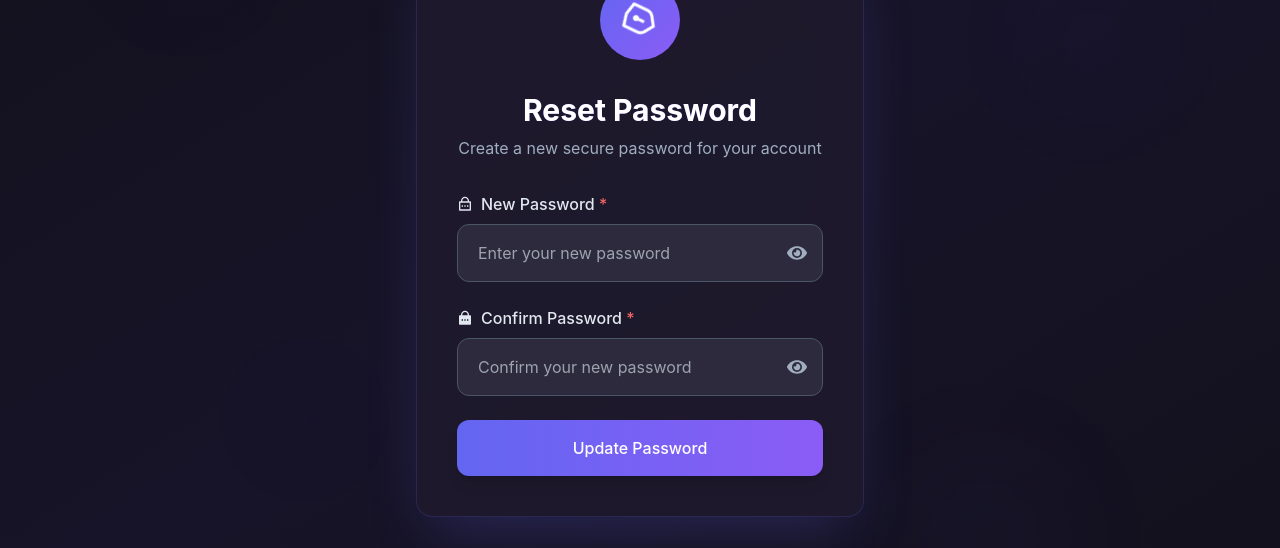
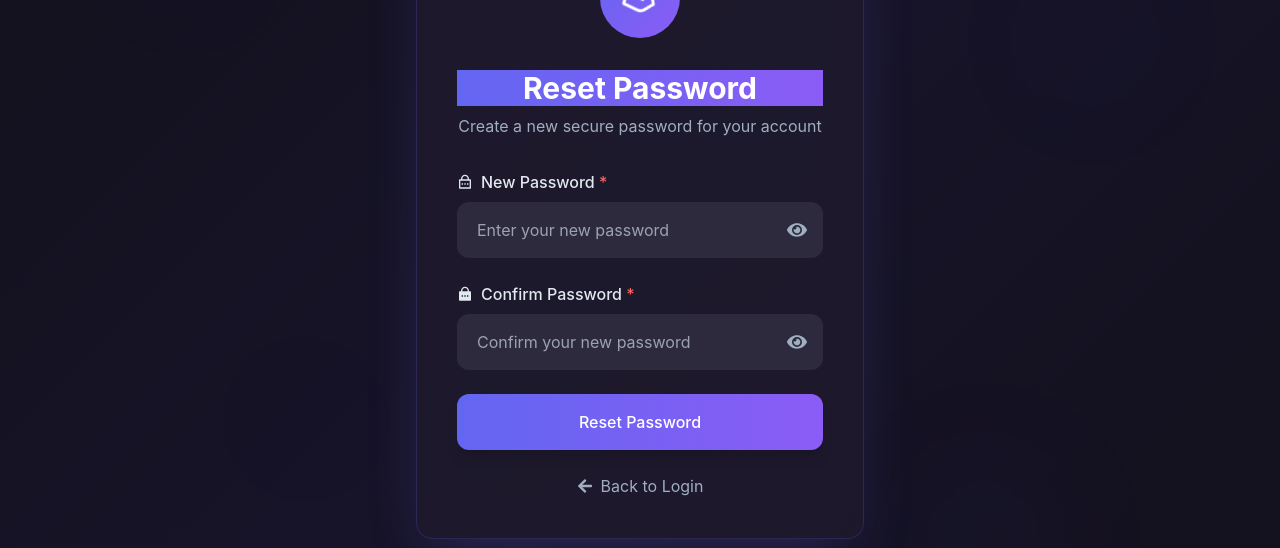
Before and after one commit to gourabbistu089/Learnify_Client, a React (Vite) app: page /update-password/1 in a window 1280 px wide. Shown: the part 228-776 px from the top of the page. Built offline with nearby package versions, Linux system fonts and the light colour scheme; no server answers.

Commit message:
update passoword component update

```diff
--- a/src/pages/UpdatePassword.jsx
+++ b/src/pages/UpdatePassword.jsx
@@ -1,10 +1,11 @@
 import React, { useState, useEffect } from 'react';
-import { motion } from 'framer-motion';
+import { motion, AnimatePresence } from 'framer-motion';
 import { useDispatch, useSelector } from 'react-redux';
-import { useLocation, useNavigate } from 'react-router-dom';
+import { Link, useLocation, useNavigate } from 'react-router-dom';
 import { resetPassword } from '../services/apiCalls/authCall';
-import { RiLockPasswordLine, RiLockPasswordFill, RiShieldKeyholeLine } from "react-icons/ri";
+import { RiLockPasswordLine, RiLockPasswordFill } from "react-icons/ri";
 import { FaEyeSlash, FaEye, FaArrowLeft } from "react-icons/fa";
+import { RiShieldKeyholeLine } from "react-icons/ri";
 
 function UpdatePassword() {
     const dispatch = useDispatch();
@@ -21,7 +22,6 @@ function UpdatePassword() {
     });
     const [passwordsMatch, setPasswordsMatch] = useState(true);
 
-    // Calculate password strength
     useEffect(() => {
         const calculateStrength = (password) => {
             let strength = 0;
@@ -35,7 +35,6 @@ function UpdatePassword() {
 
         setPasswordStrength(calculateStrength(formData.password));
 
-        // Check if passwords match
         if (formData.confirmPassword) {
             setPasswordsMatch(formData.password === formData.confirmPassword);
         }
@@ -53,9 +52,9 @@ function UpdatePassword() {
     };
 
     const getStrengthColor = () => {
-        if (passwordStrength <= 1) return "#FF4D4F";
-        if (passwordStrength <= 3) return "#FAAD14";
-        return "#52C41A";
+        if (passwordStrength <= 1) return "#FF4D4F"; // Red
+        if (passwordStrength <= 3) return "#FAAD14"; // Yellow
+        return "#52C41A"; // Green
     };
 
     const getStrengthText = () => {
@@ -64,7 +63,6 @@ function UpdatePassword() {
         return "Strong";
     };
 
-    // Framer Motion variants
     const pageVariants = {
         hidden: { opacity: 0 },
         visible: { opacity: 1, transition: { duration: 0.8, ease: "easeOut" } },
@@ -106,13 +104,12 @@ function UpdatePassword() {
         },
         hover: {
             scale: 1.05,
-            boxShadow: "0 10px 20px rgba(99, 102, 241, 0.4)",
+            boxShadow: "0 10px 20px #6366F166", // Indigo with 40% opacity
             transition: { duration: 0.3 }
         },
         tap: { scale: 0.95 }
     };
 
-    // Floating background shapes
     const shapes = [
         { x: "10%", y: "10%", size: 100, delay: 0 },
         { x: "80%", y: "20%", size: 120, delay: 0.3 },
@@ -126,18 +123,19 @@ function UpdatePassword() {
             initial="hidden"
             animate="visible"
             exit="exit"
-            className="min-h-screen flex items-center justify-center bg-gradient-to-br from-[#13111C] via-[#171429] to-[#13111C] p-4 overflow-hidden relative"
+            className="min-h-screen flex items-center justify-center bg-gradient-to-br from-#13111C via-#171429 to-#13111C p-4 overflow-hidden relative"
+            style={{ background: "linear-gradient(135deg, #13111C 0%, #171429 50%, #13111C 100%)" }} // Dark purple gradient
         >
-            {/* Floating background shapes */}
             {shapes.map((shape, index) => (
                 <motion.div
                     key={index}
-                    className="absolute rounded-full bg-gradient-to-r from-[#6366F1]/10 to-[#8B5CF6]/10 blur-3xl"
+                    className="absolute rounded-full blur-3xl"
                     style={{
                         left: shape.x,
                         top: shape.y,
                         width: shape.size,
-                        height: shape.size
+                        height: shape.size,
+                        background: "linear-gradient(90deg, #6366F11A, #8B5CF61A)" // Indigo to Purple with 10% opacity
                     }}
                     initial={{ opacity: 0.3 }}
                     animate={{
@@ -163,12 +161,14 @@ function UpdatePassword() {
                     className="flex flex-col items-center justify-center text-white"
                 >
                     <motion.div
-                        className="w-20 h-20 rounded-full border-4 border-[#6366F1] border-t-transparent"
+                        className="w-20 h-20 rounded-full border-4 border-t-transparent"
+                        style={{ borderColor: "#6366F1" }} // Indigo
                         animate={{ rotate: 360 }}
                         transition={{ duration: 1.5, ease: "linear", repeat: Infinity }}
                     />
                     <motion.p
-                        className="mt-6 text-xl font-medium bg-clip-text text-transparent bg-gradient-to-r from-[#6366F1] to-[#8B5CF6]"
+                        className="mt-6 text-xl font-medium bg-clip-text text-transparent"
+                        style={{ background: "linear-gradient(90deg, #6366F1, #8B5CF6)" }} // Indigo to Purple
                         initial={{ opacity: 0 }}
                         animate={{ opacity: [0, 1, 0] }}
                         transition={{ duration: 2, repeat: Infinity }}
@@ -181,34 +181,44 @@ function UpdatePassword() {
                     variants={formVariants}
                     initial="hidden"
                     animate="visible"
-                    className="w-full max-w-md bg-[#1E1A2D]/90 backdrop-blur-xl rounded-2xl shadow-[0_25px_60px_-15px_rgba(99,102,241,0.25)] overflow-hidden border border-[#6366F1]/20"
+                    className="w-full max-w-md rounded-2xl shadow-[0_25px_60px_-15px_#6366F140] overflow-hidden"
+                    style={{
+                        backgroundColor: "#1E1A2DE6", // Dark purple with 90% opacity
+                        backdropFilter: "blur(24px)",
+                        border: "1px solid #6366F133" // Indigo with 20% opacity
+                    }}
                 >
                     <div className="p-10">
                         <motion.div
                             className="flex items-center justify-center mb-8"
                             variants={itemVariants}
                         >
-                            <div className="h-20 w-20 rounded-full bg-gradient-to-br from-[#6366F1] to-[#8B5CF6] flex items-center justify-center">
+                            <div
+                                className="h-20 w-20 rounded-full flex items-center justify-center"
+                                style={{ background: "linear-gradient(135deg, #6366F1, #8B5CF6)" }} // Indigo to Purple
+                            >
                                 <motion.div
                                     initial={{ rotate: 0 }}
                                     animate={{ rotate: 360 }}
                                     transition={{ duration: 3, ease: "linear", repeat: Infinity }}
                                 >
-                                    <RiShieldKeyholeLine size={36} className="text-white" />
+                                    <RiShieldKeyholeLine size={36} style={{ color: "#FFFFFF" }} /> {/* White */}
                                 </motion.div>
                             </div>
                         </motion.div>
 
                         <motion.h1
-                            className="text-3xl font-bold text-white mb-2 text-center bg-clip-text text-transparent bg-gradient-to-r from-[#6366F1] to-[#8B5CF6]"
+                            className="text-3xl font-bold text-white mb-2 text-center bg-clip-text text-transparent"
                             variants={itemVariants}
+                            style={{ background: "linear-gradient(90deg, #6366F1, #8B5CF6)" }} // Indigo to Purple
                         >
                             Reset Password
                         </motion.h1>
 
                         <motion.p
-                            className="text-[#A0AEC0] text-center mb-8"
+                            className="text-center mb-8"
                             variants={itemVariants}
+                            style={{ color: "#A0AEC0" }} // Light gray
                         >
                             Create a new secure password for your account
                         </motion.p>
@@ -216,24 +226,32 @@ function UpdatePassword() {
                         <form onSubmit={handleOnSubmit} className="space-y-6">
                             <motion.div variants={itemVariants} className="space-y-2">
                                 <label className="block">
-                                    <div className="flex items-center text-[#E2E8F0] font-medium mb-2">
+                                    <div className="flex items-center font-medium mb-2" style={{ color: "#E2E8F0" }}> {/* Slate */}
                                         <RiLockPasswordLine className="mr-2" />
-                                        <p>New Password <span className="text-[#F56565]">*</span></p>
+                                        <p>New Password <span style={{ color: "#F56565" }}>*</span></p> {/* Red */}
                                     </div>
                                     <div className="relative group">
                                         <input
                                             type={showPassword ? "text" : "password"}
                                             name="password"
                                             required
-                                            className="w-full px-5 py-4 bg-[#2D2A3D] text-white rounded-xl border border-[#4A5568] focus:outline-none focus:ring-2 focus:ring-[#6366F1] transition-all duration-300 pr-12"
+                                            className="w-full px-5 py-4 rounded-xl transition-all duration-300 pr-12"
                                             placeholder="Enter your new password"
                                             value={formData.password}
                                             onChange={handleOnChange}
+                                            style={{
+                                                backgroundColor: "#2D2A3D", // Dark purple
+                                                color: "#FFFFFF", // White
+                                                borderColor: "#4A5568", // Gray
+                                                outline: "none",
+                                                boxShadow: "none"
+                                            }}
                                         />
                                         <motion.span
-                                            className="absolute right-4 top-1/2 transform -translate-y-1/2 cursor-pointer text-[#A0AEC0] hover:text-white transition duration-200"
+                                            className="absolute right-4 top-1/2 transform -translate-y-1/2 cursor-pointer transition duration-200"
                                             whileHover={{ scale: 1.1 }}
                                             whileTap={{ scale: 0.9 }}
+                                            style={{ color: "#A0AEC0" }} // Light gray
                                         >
                                             {showPassword ? (
                                                 <FaEyeSlash
@@ -248,10 +266,11 @@ function UpdatePassword() {
                                             )}
                                         </motion.span>
                                         <motion.div
-                                            className="absolute -bottom-1 left-0 h-0.5 bg-gradient-to-r from-[#6366F1] to-[#8B5CF6] rounded-full"
+                                            className="absolute -bottom-1 left-0 h-0.5 rounded-full"
                                             initial={{ width: "0%" }}
                                             animate={{ width: `${(passwordStrength / 5) * 100}%` }}
                                             transition={{ duration: 0.3 }}
+                                            style={{ background: "linear-gradient(90deg, #6366F1, #8B5CF6)" }} // Indigo to Purple
                                         />
                                     </div>
                                     {formData.password && (
@@ -261,7 +280,7 @@ function UpdatePassword() {
                                             animate={{ opacity: 1, height: 'auto' }}
                                             transition={{ duration: 0.3 }}
                                         >
-                                            <p className="text-xs mr-2">Strength:</p>
+                                            <p className="text-xs mr-2" style={{ color: "#A0AEC0" }}>Strength:</p> {/* Light gray */}
                                             <p className="text-xs font-medium" style={{ color: getStrengthColor() }}>
                                                 {getStrengthText()}
                                             </p>
@@ -272,9 +291,9 @@ function UpdatePassword() {
 
                             <motion.div variants={itemVariants} className="space-y-2">
                                 <label className="block">
-                                    <div className="flex items-center text-[#E2E8F0] font-medium mb-2">
+                                    <div className="flex items-center font-medium mb-2" style={{ color: "#E2E8F0" }}> {/* Slate */}
                                         <RiLockPasswordFill className="mr-2" />
-                                        <p>Confirm Password <span className="text-[#F56565]">*</span></p>
+                                        <p>Confirm Password <span style={{ color: "#F56565" }}>*</span></p> {/* Red */}
                                     </div>
                                     <div className="relative group">
                                         <input
@@ -283,13 +302,21 @@ function UpdatePassword() {
                                             required
                                             placeholder="Confirm your new password"
                                             value={formData.confirmPassword}
-                                            className={`w-full px-5 py-4 bg-[#2D2A3D] text-white rounded-xl border ${!passwordsMatch && formData.confirmPassword ? 'border-[#FF4D4F]' : 'border-[#4A5568]'} focus:outline-none focus:ring-2 focus:ring-[#6366F1] transition-all duration-300 pr-12`}
+                                            className="w-full px-5 py-4 rounded-xl transition-all duration-300 pr-12"
                                             onChange={handleOnChange}
+                                            style={{
+                                                backgroundColor: "#2D2A3D", // Dark purple
+                                                color: "#FFFFFF", // White
+                                                borderColor: !passwordsMatch && formData.confirmPassword ? "#FF4D4F" : "#4A5568", // Red or Gray
+                                                outline: "none",
+                                                boxShadow: "none"
+                                            }}
                                         />
                                         <motion.span
-                                            className="absolute right-4 top-1/2 transform -translate-y-1/2 cursor-pointer text-[#A0AEC0] hover:text-white transition duration-200"
+                                            className="absolute right-4 top-1/2 transform -translate-y-1/2 cursor-pointer transition duration-200"
                                             whileHover={{ scale: 1.1 }}
                                             whileTap={{ scale: 0.9 }}
+                                            style={{ color: "#A0AEC0" }} // Light gray
                                         >
                                             {showConfirmPassword ? (
                                                 <FaEyeSlash
@@ -306,10 +333,11 @@ function UpdatePassword() {
                                     </div>
                                     {!passwordsMatch && formData.confirmPassword && (
                                         <motion.p
-                                            className="mt-1 text-[#FF4D4F] text-xs"
+                                            className="mt-1 text-xs"
                                             initial={{ opacity: 0, y: -10 }}
                                             animate={{ opacity: 1, y: 0 }}
                                             transition={{ duration: 0.3 }}
+                                            style={{ color: "#FF4D4F" }} // Red
                                         >
                                             Passwords don't match
                                         </motion.p>
@@ -323,17 +351,36 @@ function UpdatePassword() {
                                 whileTap="tap"
                                 type="submit"
                                 disabled={!passwordsMatch}
-                                className="w-full bg-gradient-to-r from-[#6366F1] to-[#8B5CF6] text-white py-4 px-6 rounded-xl font-medium shadow-lg hover:shadow-xl transition duration-300 relative overflow-hidden group"
+                                className="w-full py-4 px-6 rounded-xl font-medium shadow-lg transition duration-300 relative overflow-hidden group"
+                                style={{
+                                    background: "linear-gradient(90deg, #6366F1, #8B5CF6)", // Indigo to Purple
+                                    color: "#FFFFFF" // White
+                                }}
                             >
-                                <span className="relative z-10">Update Password</span>
+                                <span className="relative z-10">Reset Password</span>
                                 <motion.span
-                                    className="absolute inset-0 bg-gradient-to-r from-[#8B5CF6] to-[#6366F1] opacity-0 group-hover:opacity-100 transition-opacity duration-300"
-                                    initial={{ opacity: 0 }}
-                                    animate={{ opacity: 0 }}
-                                    whileHover={{ opacity: 1 }}
+                                    className="absolute inset-0 opacity-0 group-hover:opacity-30 transition-opacity duration-300"
+                                    initial={{ scale: 0 }}
+                                    animate={{ scale: 1 }}
+                                    transition={{ duration: 0.5 }}
+                                    style={{ background: "linear-gradient(90deg, #8B5CF6, #6366F1)" }} // Purple to Indigo
                                 />
                             </motion.button>
                         </form>
+
+                        <motion.div
+                            className="mt-6 text-center"
+                            variants={itemVariants}
+                        >
+                            <Link
+                                to="/login"
+                                className="flex items-center justify-center transition duration-200"
+                                style={{ color: "#A0AEC0" }} // Light gray
+                            >
+                                <FaArrowLeft className="mr-2" />
+                                Back to Login
+                            </Link>
+                        </motion.div>
                     </div>
                 </motion.div>
             )}
```
